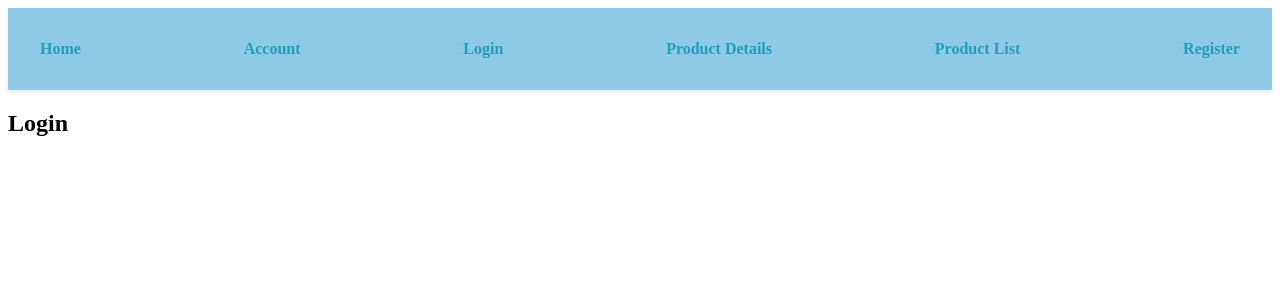
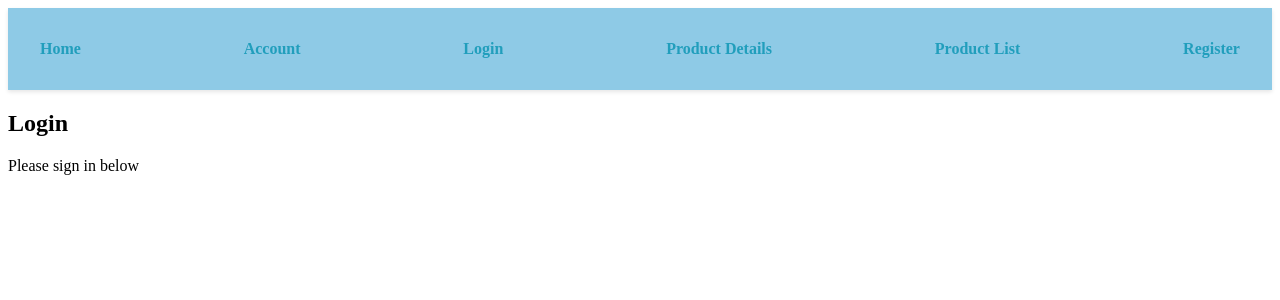
Before and after one commit to KalebMorton/MarketFrontEnd, a React (Vite) app: page /login in a window 1280 px wide. Shown: the top 300 px of the page. Built offline with nearby package versions, Linux system fonts and the light colour scheme.

Commit message:
paragraph tag added to sign in below--Dani

```diff
--- a/src/components/Login.jsx
+++ b/src/components/Login.jsx
@@ -2,6 +2,7 @@ export default function Login() {
   return (
     <>
       <h2>Login</h2>
+      <p>Please sign in below</p>
     </>
   );
 }
```
